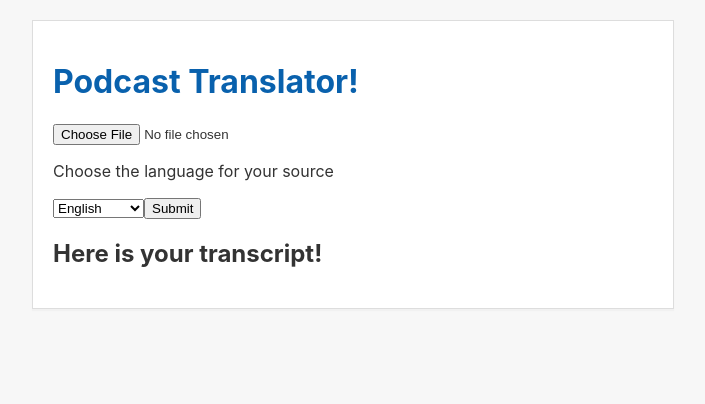
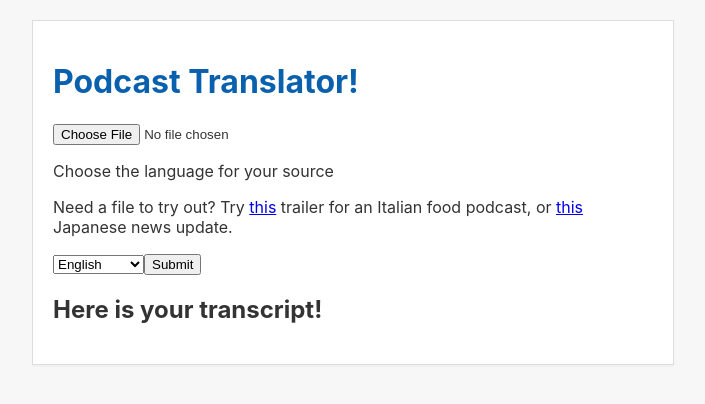
Before and after one commit to melkes/capstone-proposal, a React (Create React App) app in the folder podcast-translation-app/: page / in a window 1280 px wide. Shown: the top 404 px of the page, without its empty margins (287-992 px from the left). Built offline with nearby package versions, Linux system fonts and the light colour scheme.

Commit message:
added links to example files to page

```diff
--- a/podcast-translation-app/src/components/PodcastForm.js
+++ b/podcast-translation-app/src/components/PodcastForm.js
@@ -52,6 +52,11 @@ function PodcastForm(props) {
           onChange={handleChange} // update state when changed
           />
           <p>Choose the language for your source</p>
+          <div>
+          <p>
+            Need a file to try out? Try <a href="https://traffic.omny.fm/d/clips/60311b15-274a-4e3f-8ba9-ac3000834f37/5fd6f200-265f-42c7-ab4e-ae9a00ce4223/ee83a506-8eb1-47f8-8b4c-ae9a00ce62d2/audio.mp3" download>this</a> trailer for an Italian food podcast, or <a href="https://www.nhk.or.jp/s-media/news/podcast/audio/7c2248ff0f5131f1ce60a6f6451a1651_64k.mp3" download>this</a> Japanese news update.
+          </p>
+          </div>
         <select
           name="language"
           value={language} // set value
```
